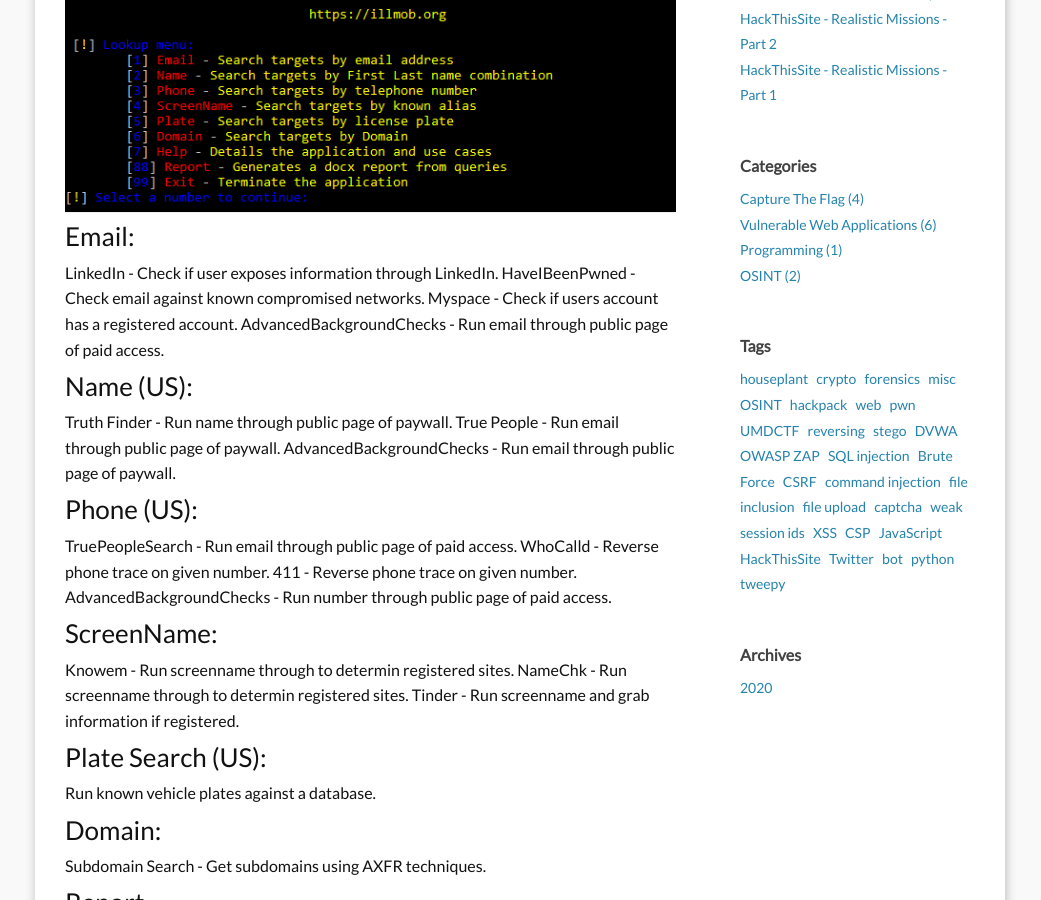
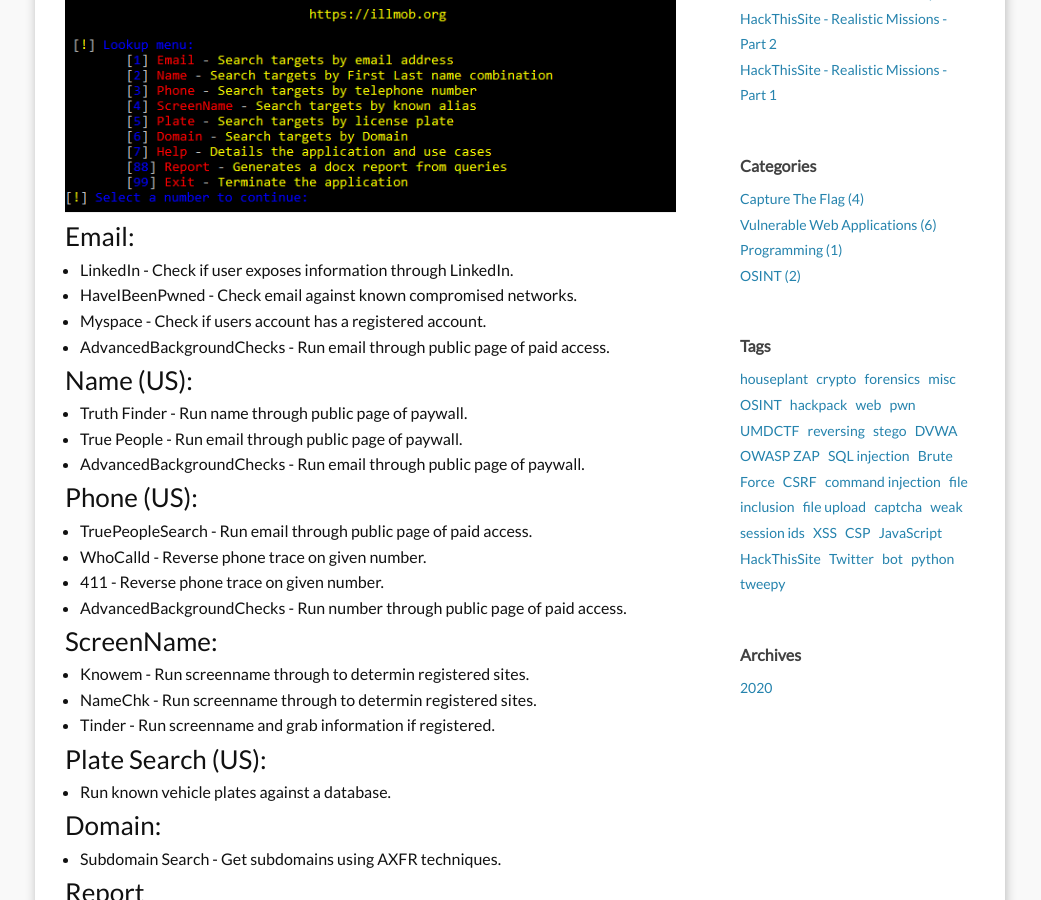
Before and after one commit to marselia/marselia.github.io, a Jekyll site: the page built from _posts/2020-12-07-SkipTracer.md, in a window 1280 px wide and 900 px high, scrolled down 950 px. Shown: the whole window, without its empty margins (120-1161 px from the left). Built offline with Jekyll 4.4.1, drawn with Linux system fonts in a browser that asks for light colours; comment, search, counter and statistics services are not loaded.

```diff
--- a/_posts/2020-12-07-SkipTracer.md
+++ b/_posts/2020-12-07-SkipTracer.md
@@ -21,34 +21,34 @@ We can search for targets via:
 ![]({{ site.baseurl }}/images/SkipTracer.jpeg)
 
 ### Email:
-LinkedIn - Check if user exposes information through LinkedIn.
-HaveIBeenPwned - Check email against known compromised networks.
-Myspace - Check if users account has a registered account.
-AdvancedBackgroundChecks - Run email through public page of paid access.
+- LinkedIn - Check if user exposes information through LinkedIn.
+- HaveIBeenPwned - Check email against known compromised networks.
+- Myspace - Check if users account has a registered account.
+- AdvancedBackgroundChecks - Run email through public page of paid access.
 
 ### Name (US):
-Truth Finder - Run name through public page of paywall.
-True People - Run email through public page of paywall.
-AdvancedBackgroundChecks - Run email through public page of paywall.
+- Truth Finder - Run name through public page of paywall.
+- True People - Run email through public page of paywall.
+- AdvancedBackgroundChecks - Run email through public page of paywall.
 
 ### Phone (US):
-TruePeopleSearch - Run email through public page of paid access.
-WhoCalld - Reverse phone trace on given number.
-411 - Reverse phone trace on given number.
-AdvancedBackgroundChecks - Run number through public page of paid access.
+- TruePeopleSearch - Run email through public page of paid access.
+- WhoCalld - Reverse phone trace on given number.
+- 411 - Reverse phone trace on given number.
+- AdvancedBackgroundChecks - Run number through public page of paid access.
 
 ### ScreenName:
-Knowem - Run screenname through to determin registered sites.
-NameChk - Run screenname through to determin registered sites.
-Tinder - Run screenname and grab information if registered.
+- Knowem - Run screenname through to determin registered sites.
+- NameChk - Run screenname through to determin registered sites.
+- Tinder - Run screenname and grab information if registered.
 
 ### Plate Search (US):
-Run known vehicle plates against a database.
+- Run known vehicle plates against a database.
 
 ### Domain:
-Subdomain Search - Get subdomains using AXFR techniques.
+- Subdomain Search - Get subdomains using AXFR techniques.
 
 ### Report
-Generates a docx report from queries.
+- Generates a docx report from queries.
 
 SkipTracer is a great tool to start an investigation, but it is quite basic to carry out an exhaustive search (and more so when the target is not from the USA) that is why it would be interesting to also use other tools to provide more information .
```
